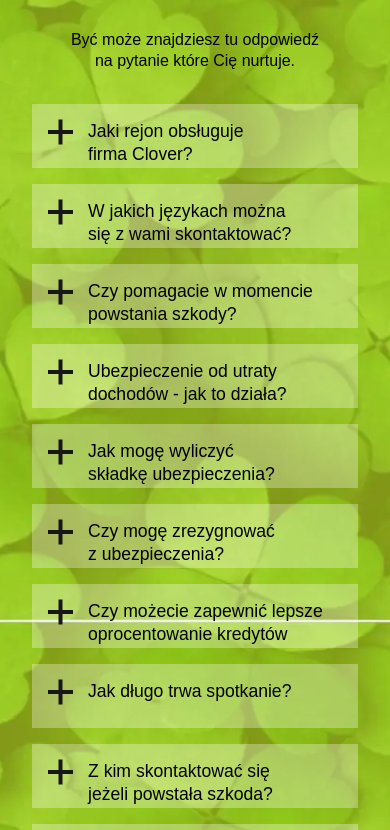
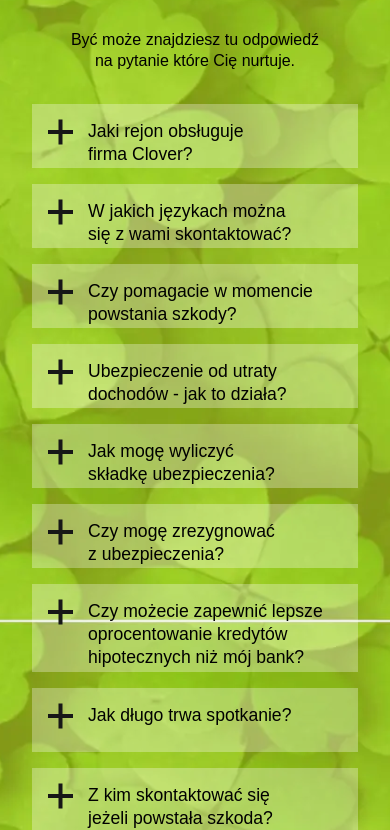
Before and after one commit to TZ-fn/MyClover, a React (Vite) app: page /about in a window 390 px wide. Shown: the part 2767-3597 px from the top of the page. Built offline with nearby package versions, Linux system fonts and the light colour scheme; a web font is replaced by a local one.

Commit message:
fix: add better styling for some specific viewports' widths

```diff
--- a/src/components/FAQ/FAQ.module.scss
+++ b/src/components/FAQ/FAQ.module.scss
@@ -34,7 +34,7 @@
   flex-wrap: wrap;
   gap: 1rem 2rem;
   width: 100%;
-  max-width: 80rem;
+  max-width: 110rem;
 
   @media (max-width: 1250px) {
     flex-direction: column;
--- a/src/components/FAQ/Question/Question.module.scss
+++ b/src/components/FAQ/Question/Question.module.scss
@@ -41,6 +41,18 @@
   @media (max-width: 650px) {
     max-height: 4rem;
   }
+
+  &:nth-child(7) {
+    @media (max-width: 1750px) {
+      max-height: 5.5rem;
+    }
+    @media (max-width: 1105px) {
+      max-height: 3.5rem;
+    }
+    @media (max-width: 735px) {
+      max-height: 5.5rem;
+    }
+  }
 }
 
 .questionContainerOpen {
@@ -76,6 +88,7 @@
   align-items: center;
   justify-content: flex-start;
   gap: 2rem;
+  margin-bottom: 2rem;
 
   &::before,
   &::after {
@@ -102,7 +115,6 @@
 .question {
   font-family: "AlegreyaSans", sans-serif;
   font-size: clamp(1.1rem, 2vw, 1.4rem);
-  margin-bottom: 1rem;
 
   @media (max-width: 650px) {
     margin-bottom: 1.7rem;
```
